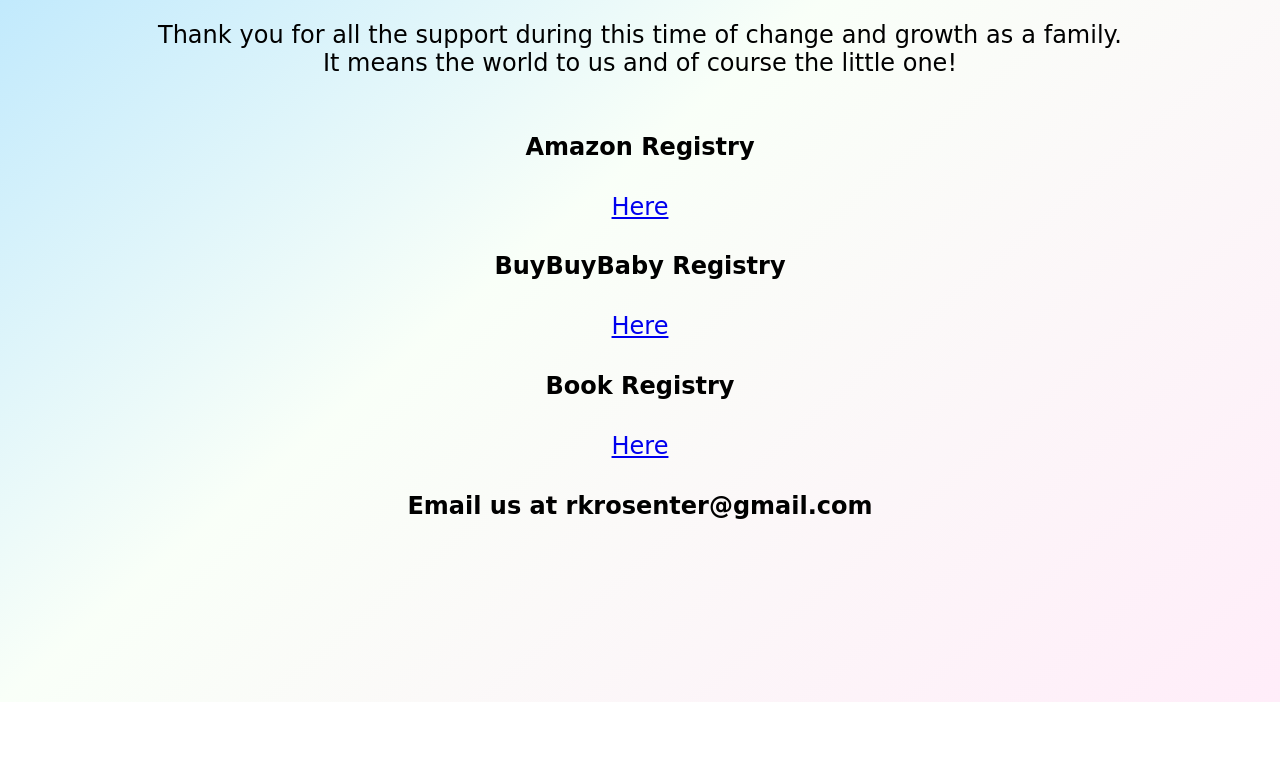
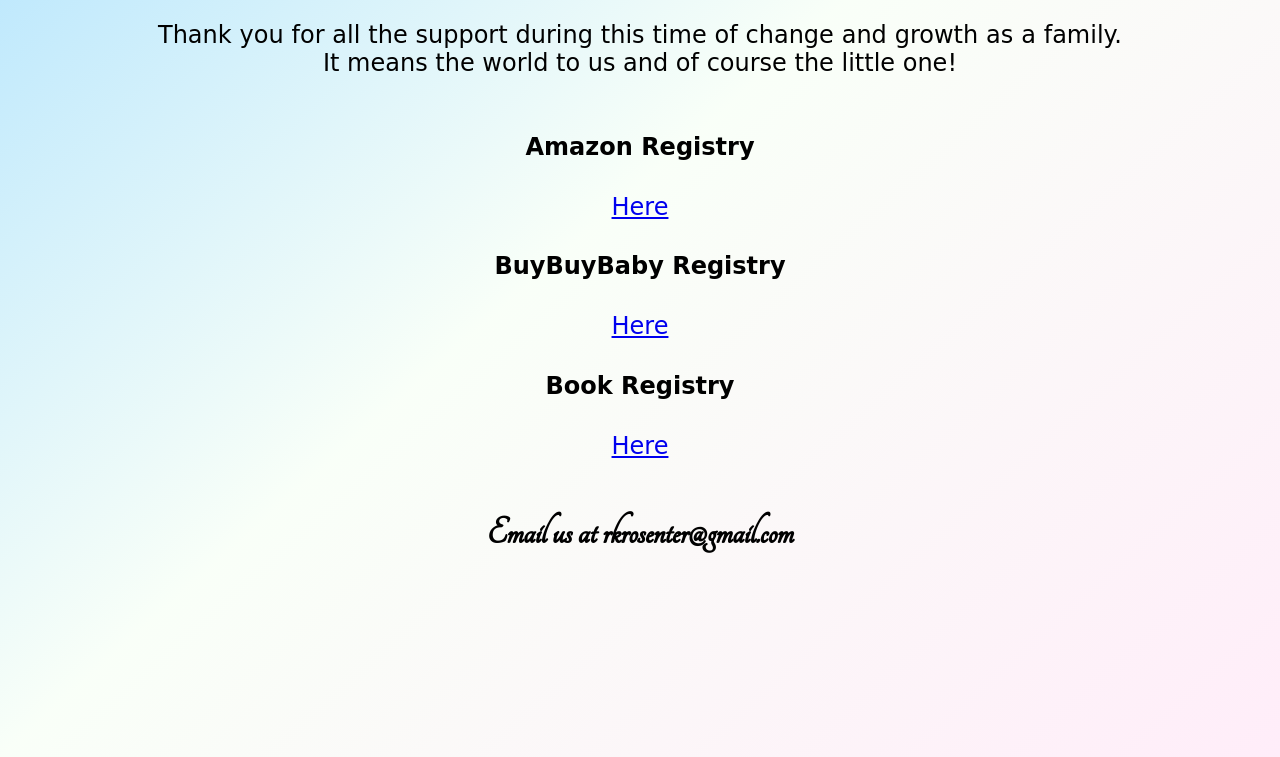
Before and after one commit to rosenbr/kandrregistries, a website: page index.html in a window 1280 px wide. Shown: the part 387-1144 px from the top of the page. Before the commit the page ends 1089 px from the top, so only its background shows below. Drawn offline with Linux system fonts and the light colour scheme; a web font is replaced by a local one.

Commit message:
font changed

```diff
--- a/index.html
+++ b/index.html
@@ -8,6 +8,7 @@
     <link rel="preconnect" href="https://fonts.googleapis.com">
     <link rel="preconnect" href="https://fonts.gstatic.com" crossorigin>
     <link href="https://fonts.googleapis.com/css2?family=Butterfly+Kids&display=swap" rel="stylesheet">
+    <link rel="stylesheet" href="https://fonts.googleapis.com/css?family=Tangerine">
     <title>Katy and Dick's Baby Registries</title>
 </head>
 <body>
@@ -28,8 +29,9 @@
             <a href="https://www.buybuybaby.com/store/giftregistry/viewregistryguest/551538500?eventType=Baby">Here</a>
             <h4>Book Registry</h4>
             <a href="https://docs.google.com/spreadsheets/d/1sk7CDmhZLC2LnFUs3iWd6rhiGo-Tbw-0guTcGMBdHys/edit?usp=sharing">Here</a>
-
-            <h4>Email us at rkrosenter@gmail.com</h4>
+            <div class="email">
+                <h4>Email us at rkrosenter@gmail.com</h4>
+            </div>
         </div>
     </div>
 
--- a/main.css
+++ b/main.css
@@ -39,6 +39,11 @@
     margin-top: 0px;
 }
 
+.email {
+    font-family: 'Tangerine', serif;
+    font-size: 40px;
+}
+
 p {
     display: flex;
     text-align: justify;
```
